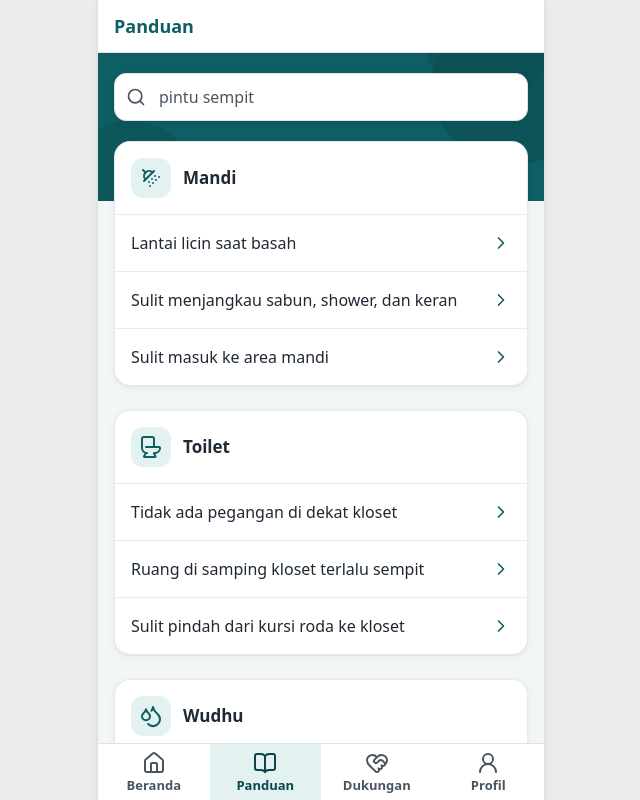
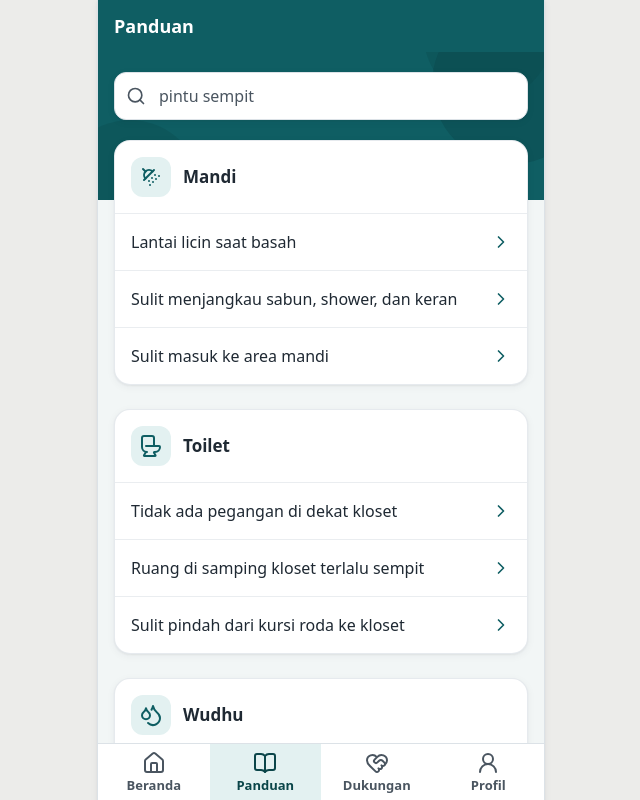
Before and after one commit to titohanafi/transisidnr, a React (Vite) app: page /#/rencana in a window 1280 px wide. Shown: the top 800 px of the page, without its empty margins (319-959 px from the left). Built offline with nearby package versions, Linux system fonts and the light colour scheme.

Commit message:
Bilah atas ikut warna pita gelap di Panduan, Dukungan, dan Profil
Co-Authored-By: Claude Sonnet 5.5 <noreply@anthropic.com>

```diff
--- a/src/components/Halaman.tsx
+++ b/src/components/Halaman.tsx
@@ -51,6 +51,9 @@ export function Halaman({
   const menu = /^\/(aksi\/beli|jelajah\/alat)(\/|$)/.test(pathname)
     ? umum.headerPakaiAlat
     : (namaMenu(pathname) ?? (/^\/(kartu|aksi)\//.test(pathname) ? umum.tabPanduan : null));
+  // Pita kepala gelap: bilah atas ikut berwarna teal (tanpa garis bawah), dan cincin fokus diputihkan supaya tetap terlihat.
+  const gelap = kepalaPita === "gelap";
+  const fokusHeader = gelap ? "focus-visible:outline-white" : "";
   const dalam = !["/", "/jelajah", "/rencana", "/kontak", "/saya"].includes(pathname);
   const h1 = useRef<HTMLHeadingElement>(null);
   useEffect(() => {
@@ -78,26 +81,30 @@ export function Halaman({
       >
         {umum.lewatiKeIsi}
       </a>
-      <header className="sticky top-0 z-10 flex items-center gap-1 border-b border-garis bg-white px-2 py-1 print:hidden">
+      <header
+        className={`sticky top-0 z-10 flex items-center gap-1 px-2 py-1 print:hidden ${
+          gelap ? "bg-utama text-white" : "border-b border-garis bg-white text-utama"
+        }`}
+      >
         {dalam && (
           <button
             type="button"
             onClick={() => navigate(-1)}
             aria-label={umum.halamanSebelumnya}
-            className="inline-flex h-sentuh w-sentuh items-center justify-center rounded-tombol text-utama"
+            className={`inline-flex h-sentuh w-sentuh items-center justify-center rounded-tombol ${fokusHeader}`}
           >
             <ChevronLeft className="h-7 w-7" strokeWidth={2} aria-hidden="true" focusable="false" />
           </button>
         )}
         {menu ? (
-          <span className="inline-flex min-h-sentuh items-center px-2 text-lg font-bold text-utama">{menu}</span>
+          <span className="inline-flex min-h-sentuh items-center px-2 text-lg font-bold">{menu}</span>
         ) : (
           <Link
             to="/"
-            className={`inline-flex min-h-sentuh items-center text-xl font-extrabold tracking-tight text-utama ${dalam ? "" : "px-2"}`}
+            className={`inline-flex min-h-sentuh items-center text-xl font-extrabold tracking-tight ${fokusHeader} ${dalam ? "" : "px-2"}`}
           >
             {app.nama}
-            <span aria-hidden="true" className="text-aksen">
+            <span aria-hidden="true" className={gelap ? "text-daun" : "text-aksen"}>
               .
             </span>
           </Link>
```
Also changed, not shown: 1 other file (tests, documents, lock files or other folders).
